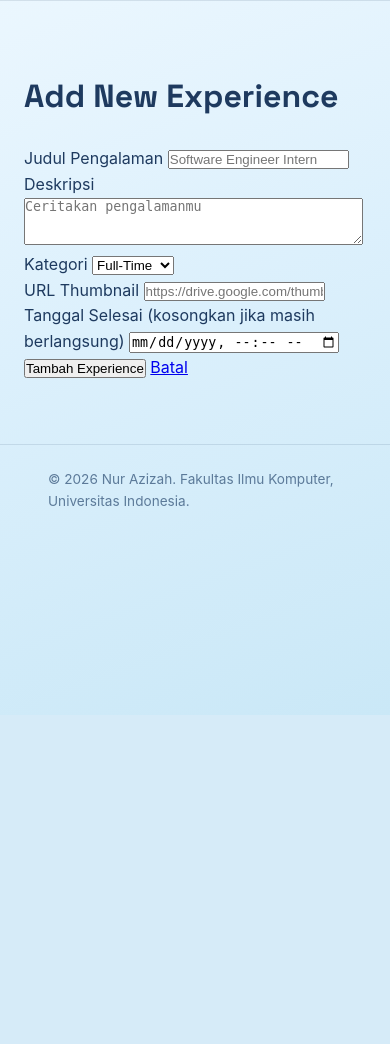
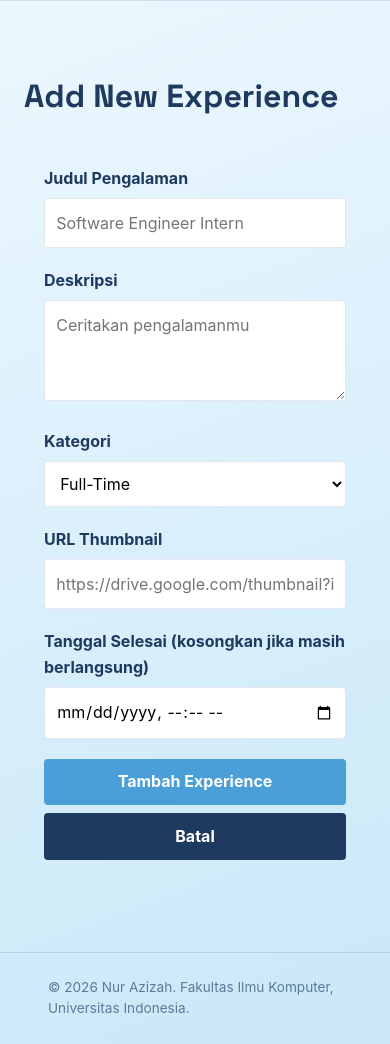
Before and after one commit to nurazizah56-dak/myportofolio, a Django app: page /experience/add/ in a window 390 px wide. Shown: the part 129-1173 px from the top of the page. Before the commit the page ends 635 px from the top, so only its background shows below. Run offline with Django 5.2, Linux system fonts and the light colour scheme.

Commit message:
style: tambah card style pada form dan perbaikan responsive mobile

```diff
--- a/static/css/style.css
+++ b/static/css/style.css
@@ -734,3 +734,117 @@ html {
     font-size: 0.85rem;
     font-weight: 600;
 }
+
+/* experience & project form */
+.project-form {
+    width: 100%;
+    max-width: 1000px;
+    margin-top: 1.5rem;
+}
+
+.form-group {
+    margin-bottom: 1.25rem;
+}
+
+.form-group label {
+    display: block;
+    margin-bottom: 0.4rem;
+    font-weight: 700;
+}
+
+.form-group input,
+.form-group textarea,
+.form-group select {
+    width: 100%;
+    box-sizing: border-box;
+    padding: 0.7rem;
+    border: 1px solid var(--line, #ccc);
+    border-radius: var(--radius, 8px);
+    font: inherit;
+    background: #fff;
+    transition: border-color 0.2s ease, outline-color 0.2s ease;
+}
+
+.form-group input:focus,
+.form-group textarea:focus,
+.form-group select:focus {
+    outline: 2px solid var(--accent);
+    border-color: var(--accent);
+}
+
+.form-error {
+    color: #b42318;
+    font-size: 0.85rem;
+    margin-top: 0.35rem;
+}
+
+.button {
+    display: inline-block;
+    height: fit-content;
+    border: 0;
+    border-radius: var(--radius, 8px);
+    padding: 0.65rem 1.2rem;
+    background: var(--accent);
+    color: white;
+    cursor: pointer;
+    font: inherit;
+    font-weight: 700;
+    text-decoration: none;
+    margin-right: 0.5rem;
+}
+
+.button-secondary {
+    background: var(--ink, #333);
+}
+
+.project-header {
+    width: 100%;
+    display: flex;
+    justify-content: space-between;
+    align-items: center;
+    gap: 1rem;
+    margin-bottom: 1.5rem;
+}
+
+.project-add-button {
+    display: inline-flex;
+    align-items: center;
+    gap: 0.45rem;
+}
+
+.project-add-button span {
+    font-size: 1.25rem;
+    line-height: 1;
+}
+
+/* Tampilan mobile form experience */
+@media (max-width: 600px) {
+    .project-form {
+        max-width: 100%;
+        padding: 1.25rem;
+    }
+
+    .form-group input,
+    .form-group textarea,
+    .form-group select {
+        font-size: 16px; /* biar nggak auto-zoom di iOS */
+    }
+
+    .project-header {
+        flex-direction: column;
+        align-items: flex-start;
+        gap: 0.75rem;
+    }
+
+    .project-add-button {
+        width: 100%;
+        justify-content: center;
+    }
+
+    .button {
+        width: 100%;
+        text-align: center;
+        margin-right: 0;
+        margin-bottom: 0.5rem;
+    }
+}
```
